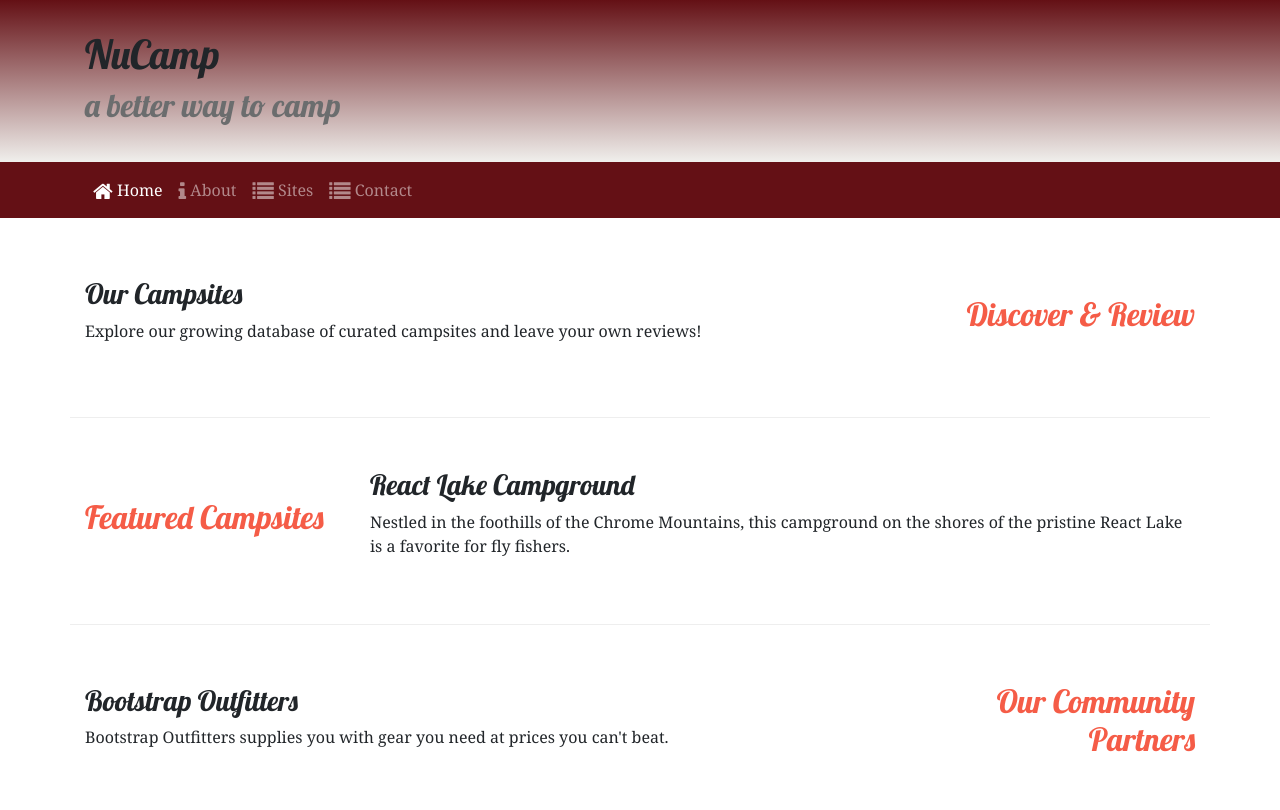
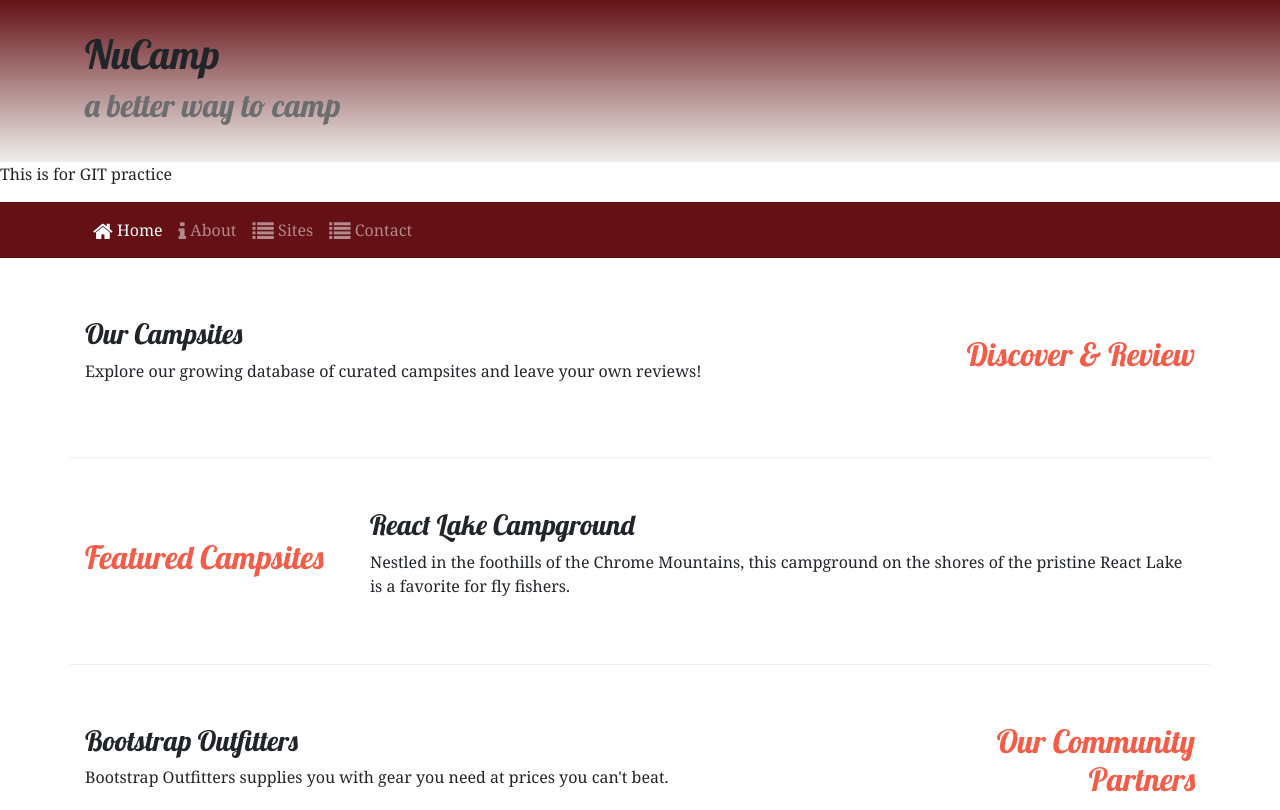
Before and after one commit to Brian-Ware/git-test, a website: page index.html in a window 1280 px wide. Shown: the top 810 px of the page. Drawn offline with nearby package versions, Linux system fonts and the light colour scheme.

Commit message:
Second commit

```diff
--- a/index.html
+++ b/index.html
@@ -27,7 +27,7 @@
             </div>
         </div>
     </header>
-
+    <p>This is for GIT practice</p>
     <nav class="navbar navbar-expand-sm navbar-dark sticky-top">
         <div class="container">
             <button class="navbar-toggler ml-auto" type="button" data-toggle="collapse" data-target="#nucampNavbar">
```
